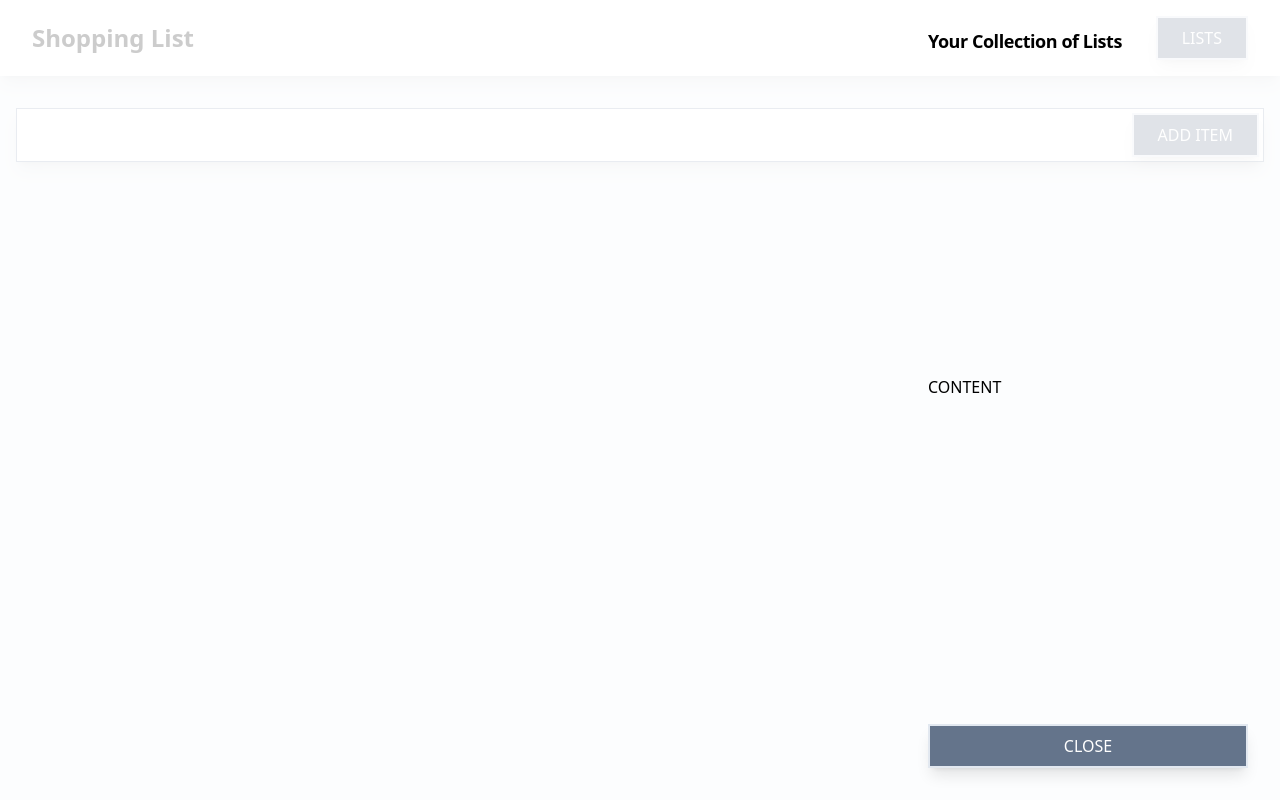
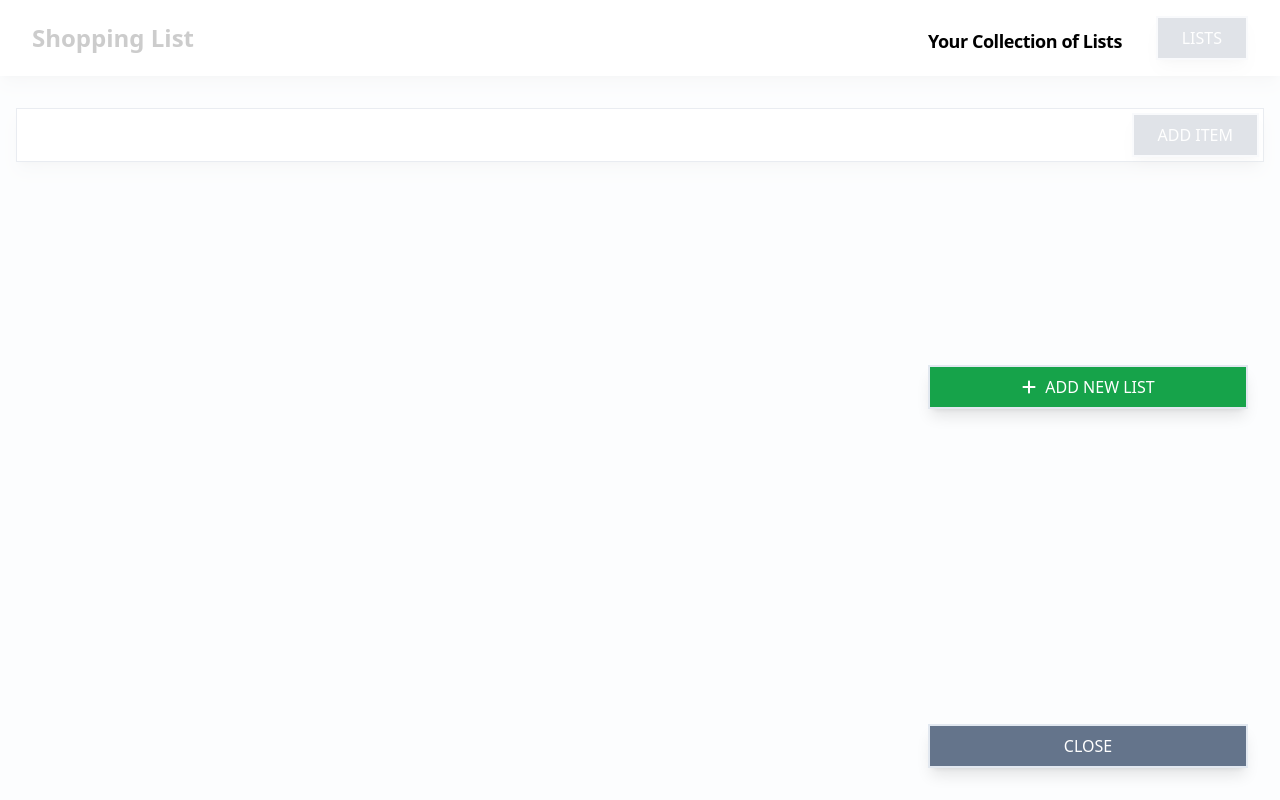
Before and after one commit to antklim89/shopping_list, a React app: page / in a window 1280 px wide. Both pictures are taken after a click on the button "LISTS". Built offline with nearby package versions, Linux system fonts and the light colour scheme; the HTML template or start-up script is replaced by a standard one.

Commit message:
feat: create lists collection

```diff
--- a/src/components/lists-drawer.tsx
+++ b/src/components/lists-drawer.tsx
@@ -1,4 +1,5 @@
 import { motion } from 'framer-motion';
+import { Lists } from '@/components/lists';
 import { Button } from '@/components/ui/button';
 import {
   Drawer,
@@ -29,7 +30,7 @@ export function ListsDrawer() {
           initial={{ x: 400 }}
           transition={{ duration: 0.5 }}
         >
-          CONTENT
+          <Lists />
         </motion.div>
         <DrawerClose asChild>
           <Button>Close</Button>
--- /dev/null
+++ b/src/components/lists.tsx
@@ -0,0 +1,25 @@
+import { FaPlus } from 'react-icons/fa6';
+import { Button } from '@/components/ui/button';
+import { useStore } from '@/lib/store';
+
+
+export function Lists() {
+  const lists = useStore(state => state.lists);
+  const listSetCurrentId = useStore(state => state.listSetCurrentId);
+  const listCreate = useStore(state => state.listCreate);
+
+
+  return (
+    <div className="flex flex-col gap-2 my-8">
+      <Button className="bg-green-600 hover:bg-green-700" onClick={() => listCreate()}>
+        <FaPlus className="mr-2" />
+        Add New List
+      </Button>
+      {Object.entries(lists).map(([id, list]) => (
+        <Button key={id} onClick={() => listSetCurrentId(id)}>
+          {list.name || 'List'}
+        </Button>
+      ))}
+    </div>
+  );
+}
```
